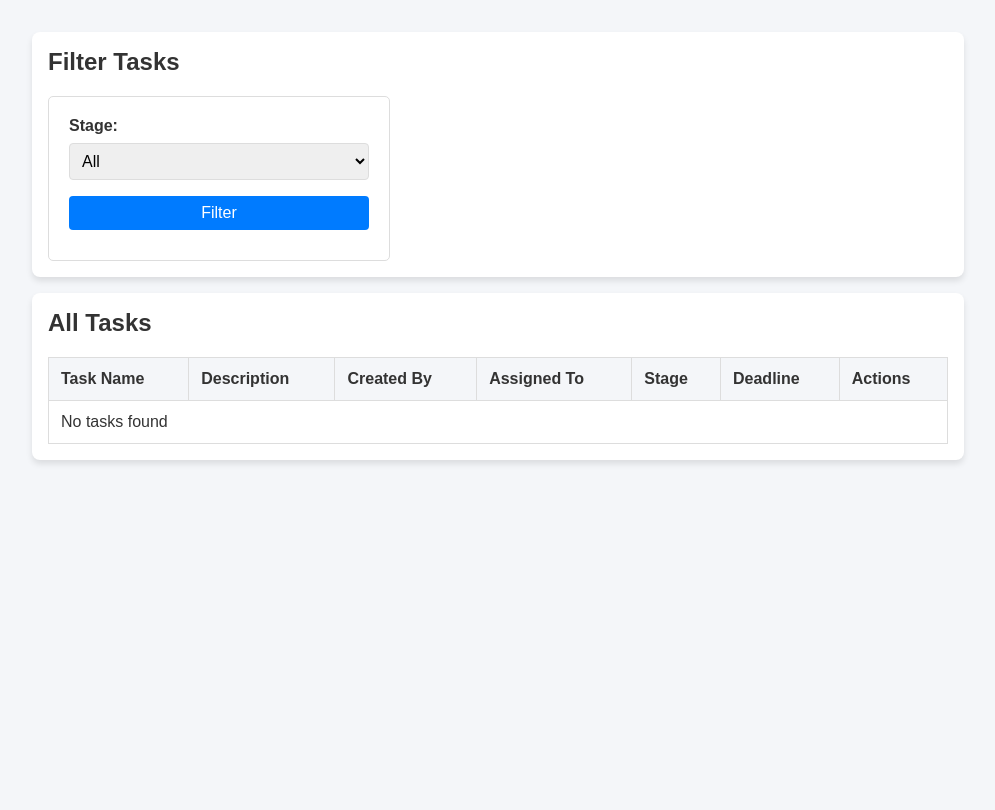
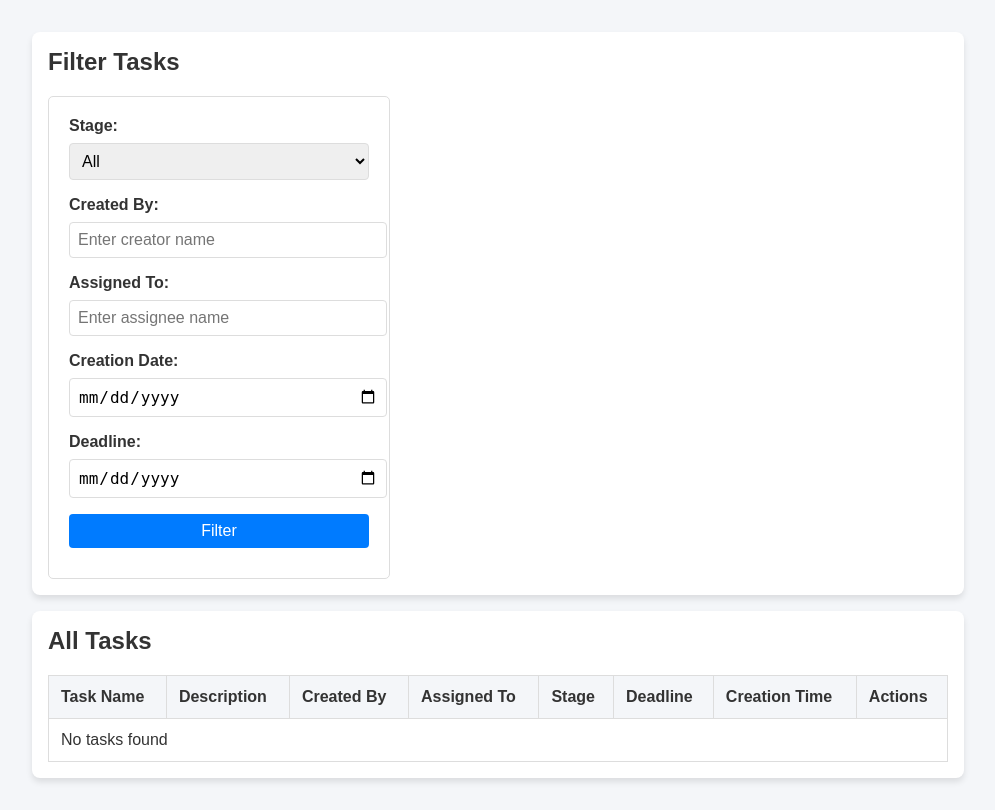
Before and after one commit to datech-dev/Mehta_workflow, a Flask app: page /dashboard in a window 1280 px wide. Shown: the part 60-870 px from the top of the page, without its empty margins (142-1137 px from the left). Before the commit the page ends 524 px from the top, so only its background shows below. Run offline with Flask 3, Linux system fonts and the light colour scheme; the visitor is signed in with stand-in values (Sample User, id 1); data that the repository does not hold is empty.

Commit message:
Update dashboard.html

```diff
--- a/templates/dashboard.html
+++ b/templates/dashboard.html
@@ -183,9 +183,23 @@
                     <option value="Blocked">Blocked</option>
                     <option value="Completed">Completed</option>
                 </select>
+
+                <label for="createdBy">Created By:</label>
+                <input type="text" id="createdBy" name="createdBy" placeholder="Enter creator name">
+
+                <label for="assignedTo">Assigned To:</label>
+                <input type="text" id="assignedTo" name="assignedTo" placeholder="Enter assignee name">
+
+                <label for="creationTime">Creation Date:</label>
+                <input type="date" id="creationTime" name="creationTime">
+
+                <label for="deadline">Deadline:</label>
+                <input type="date" id="deadline" name="deadline">
+
                 <button type="button" onclick="filterTasks()">Filter</button>
             </form>
         </section>
+
 
         <section>
             <h2>All Tasks</h2>
@@ -198,9 +212,11 @@
                         <th>Assigned To</th>
                         <th>Stage</th>
                         <th>Deadline</th>
+                        <th>Creation Time</th>
                         <th>Actions</th>
                     </tr>
                 </thead>
+
                 <tbody>
                     <!-- Tasks will be dynamically populated here -->
                 </tbody>
@@ -211,12 +227,10 @@
     <script>
         async function loadTasks() {
     try {
-        const response = await fetch('/get_tasks',
-        {
+        const response = await fetch('/get_tasks', {
             method: 'GET',
-    credentials: 'same-origin'  // Ensures session cookie is included
-}
-        );
+            credentials: 'same-origin' // Ensures session cookie is included
+        });
         if (!response.ok) {
             throw new Error("Failed to fetch tasks.");
         }
@@ -227,12 +241,20 @@
 
         if (tasks.length === 0) {
             const row = document.createElement('tr');
-            row.innerHTML = `<td colspan="7">No tasks found</td>`;
+            row.innerHTML = `<td colspan="8">No tasks found</td>`; // Adjust colspan to match the new table structure
             tableBody.appendChild(row);
             return;
         }
 
         tasks.forEach(task => {
+            const creationDate = task.creation_time
+                ? new Date(task.creation_time).toLocaleDateString('en-GB') // Format as DD/MM/YYYY
+                : 'No creation time';
+
+            const deadlineDate = task.deadline
+                ? new Date(task.deadline).toLocaleDateString('en-GB') // Format as DD/MM/YYYY
+                : 'No deadline set';
+
             const row = document.createElement('tr');
             row.innerHTML = `
                 <td>${task.name || 'Unnamed Task'}</td>
@@ -240,7 +262,8 @@
                 <td>${task.created_by || 'Unknown'}</td>
                 <td>${task.assigned_to || 'Unassigned'}</td>
                 <td>${task.stage}</td>
-                <td>${task.deadline ? new Date(task.deadline).toLocaleString() : 'No deadline set'}</td>
+                <td>${deadlineDate}</td>
+                <td>${creationDate}</td>
                 <td>
                     <button onclick="viewTask(${task.id})">View</button>
                 </td>
@@ -252,6 +275,8 @@
         alert("Unable to load tasks. Please try again.");
     }
 }
+
+
 
 
         async function createTask() {
@@ -271,17 +296,37 @@
         }
 
         function filterTasks() {
-            const stage = document.querySelector('#stage').value;
+    const stage = document.querySelector('#stage').value.toLowerCase();
+    const createdBy = document.querySelector('#createdBy').value.toLowerCase();
+    const assignedTo = document.querySelector('#assignedTo').value.toLowerCase();
+    const creationTime = document.querySelector('#creationTime').value;
+    const deadline = document.querySelector('#deadline').value;
+
     const rows = document.querySelectorAll('#taskTable tbody tr');
     rows.forEach(row => {
-                const taskStage = row.children[4].textContent;
-                if (stage === '' || taskStage === stage) {
+        const taskStage = row.children[4].textContent.toLowerCase();
+        const taskCreatedBy = row.children[2].textContent.toLowerCase();
+        const taskAssignedTo = row.children[3].textContent.toLowerCase();
+        const taskCreationDate = row.children[6].textContent;
+        const taskDeadline = row.children[5].textContent;
+
+        const creationDateMatch = creationTime ? taskCreationDate === new Date(creationTime).toLocaleDateString('en-GB') : true;
+        const deadlineMatch = deadline ? taskDeadline === new Date(deadline).toLocaleDateString('en-GB') : true;
+
+        if (
+            (stage === '' || taskStage === stage) &&
+            (createdBy === '' || taskCreatedBy.includes(createdBy)) &&
+            (assignedTo === '' || taskAssignedTo.includes(assignedTo)) &&
+            creationDateMatch &&
+            deadlineMatch
+        ) {
             row.style.display = '';
         } else {
             row.style.display = 'none';
         }
     });
 }
+
 
         async function assignTask() {
             const taskId = document.querySelector('#taskId').value;
```
Lines whose indentation alone changed are shown as unchanged.
